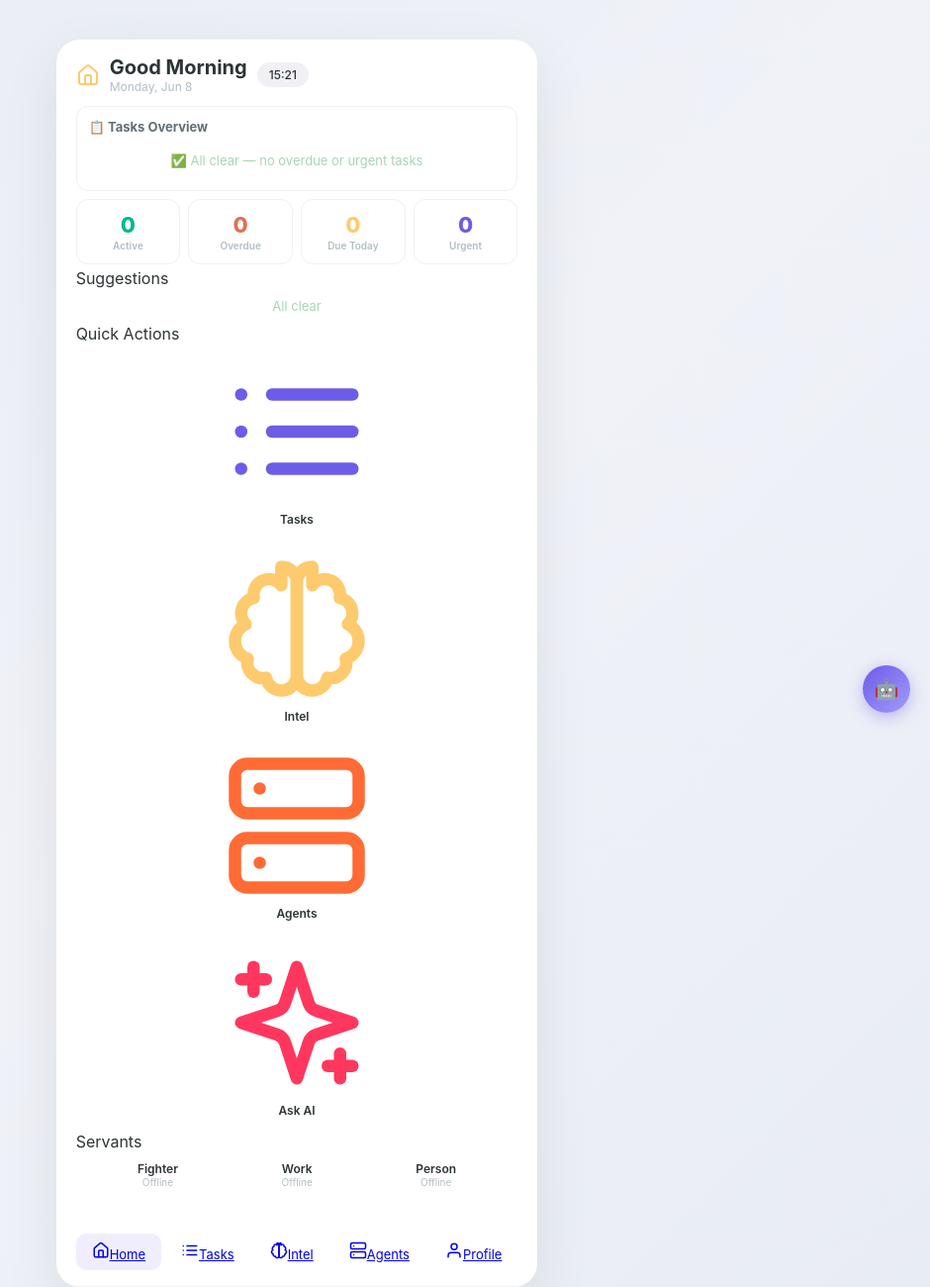
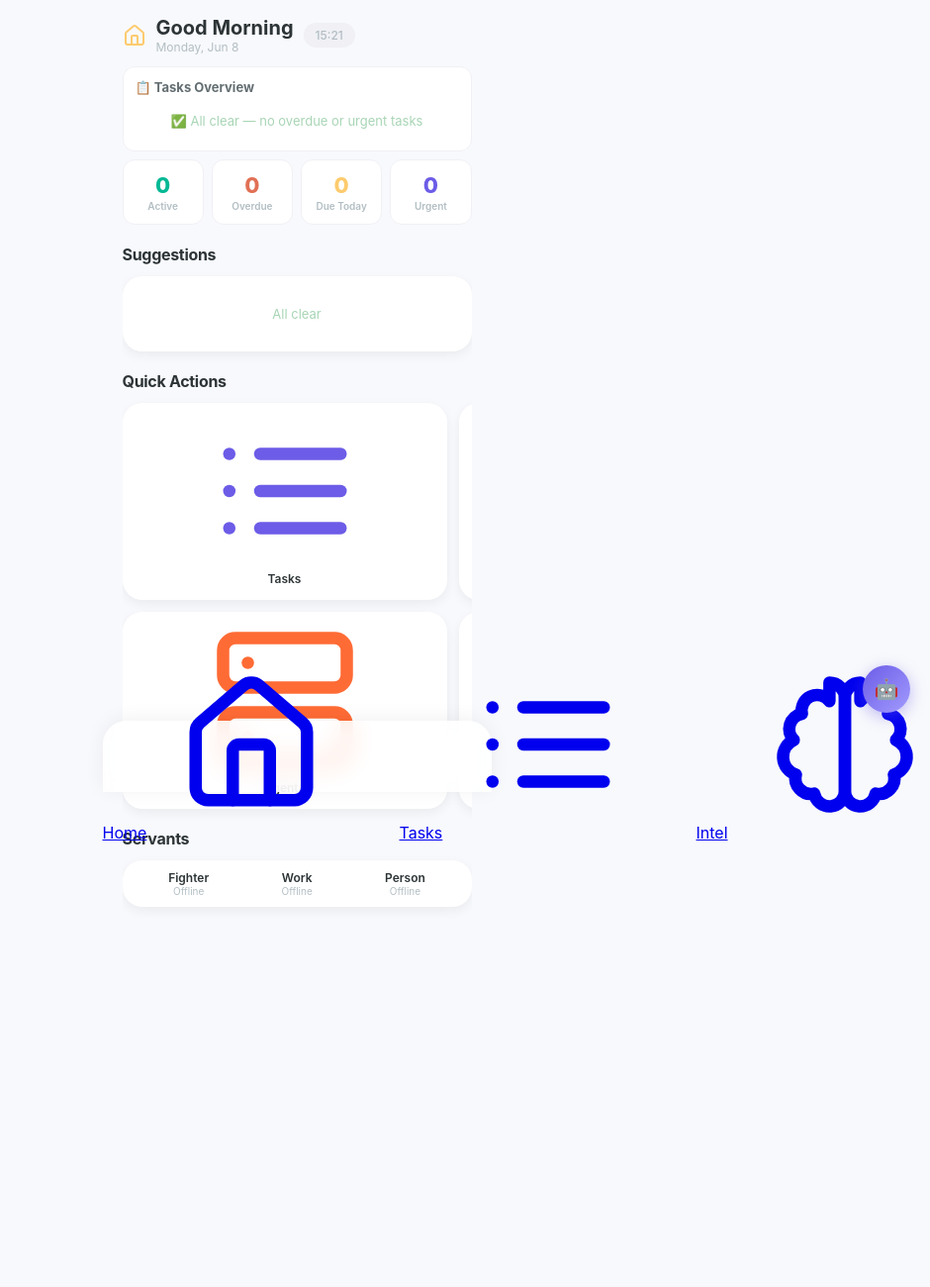
Before and after one commit to terrencelamkinet/GGDev, a Flask app: page / in a window 1280 px wide. Shown: the whole page at 99% size, without its empty margins (340-1280 px from the left). After the commit the page ends 904 px from the top, so only its background shows below. Run offline with Flask 3, Linux system fonts and the light colour scheme; data that the repository does not hold is empty; parts of the project's set-up code (start-up, migrations or seed data) failed here and were passed over; some libraries are stand-ins or nearby versions.

Commit message:
dashboard: restore v1.0 styles.css exactly, add missing vars (--orange/--blue/--pink/--gold-sub/--card-bg/--accent/--surface/surface-2)

```diff
--- a/gg-dashboard/static/styles.css
+++ b/gg-dashboard/static/styles.css
@@ -36,13 +36,75 @@
   background: var(--bg);
   color: var(--text);
   min-height: 100vh;
+  padding-bottom: calc(var(--nav-h) + 20px);
   -webkit-font-smoothing: antialiased;
 }
 .container { max-width: 393px; margin: 0 auto; padding: 0 20px; }
 
-.time-label { font-size: 12px; color: var(--text); font-weight: 500; background: var(--border); padding: 5px 12px; border-radius: 20px; }
+/* ===== HEADER ===== */
+.header {
+  display: flex; align-items: center; justify-content: space-between;
+  padding: calc(20px + var(--safe-top)) 0 24px;
+}
+.header-right { display: flex; align-items: center; gap: 8px; }
+.badge {
+  font-size: 11px; padding: 5px 14px; border-radius: 20px; font-weight: 600;
+  background: var(--green); color: white; box-shadow: 0 2px 6px rgba(168,213,181,0.3);
+}
+.badge.warning { background: var(--peach); }
+.time-label { font-size: 12px; color: var(--text-dim); background: var(--border); padding: 5px 12px; border-radius: 20px; font-weight: 500; }
 
-/* ===== BOTTOM NAV (mobile only) ===== */
+/* ===== TAB PAGES ===== */
+@keyframes fadeUp { from { opacity: 0; transform: translateY(10px); } to { opacity: 1; transform: translateY(0); } }
+
+/* ===== GREETING ===== */
+.greeting { margin-bottom: 20px; }
+.greeting h2 { font-size: 24px; font-weight: 800; letter-spacing: -0.5px; }
+.greeting .date { font-size: 13px; color: var(--text-dim); margin-top: 4px; font-weight: 500; }
+
+/* ===== METRIC SUMMARY ROW ===== */
+.metric-summary {
+  display: grid; grid-template-columns: repeat(3, 1fr); gap: 12px; margin-bottom: 20px;
+}
+.metric-card {
+  background: var(--card); border-radius: var(--radius-sm); padding: 16px 12px;
+  text-align: center; box-shadow: var(--shadow);
+}
+.metric-card .icon { font-size: 20px; margin-bottom: 6px; }
+.metric-card .value { font-size: 26px; font-weight: 800; letter-spacing: -0.5px; }
+.metric-card .value.green { color: var(--green-dark); }
+.metric-card .value.peach { color: var(--peach-dark); }
+.metric-card .value.gold { color: #f0b429; }
+.metric-card .label { font-size: 10px; color: var(--text-dim); text-transform: uppercase; letter-spacing: 0.8px; margin-top: 4px; font-weight: 600; }
+
+/* ===== SECTION TITLE ===== */
+.section-title {
+  font-size: 16px; font-weight: 700; letter-spacing: -0.3px;
+  margin: 20px 0 12px; display: flex; align-items: center; gap: 8px;
+}
+
+/* ===== CARDS ===== */
+.card {
+  background: var(--card); border-radius: var(--radius);
+  padding: 20px; margin-bottom: 14px;
+  box-shadow: var(--shadow); border: none;
+}
+.card-header {
+  display: flex; align-items: center; justify-content: space-between; margin-bottom: 16px;
+}
+.card-header h2 { font-size: 14px; font-weight: 700; display: flex; align-items: center; gap: 8px; }
+.card-header .tag {
+  font-size: 10px; padding: 4px 12px; border-radius: 20px; font-weight: 600;
+}
+.tag.green { background: rgba(168,213,181,0.25); color: var(--green-dark); }
+.tag.lavender { background: rgba(208,200,240,0.3); color: #9b8ec4; }
+.tag.peach { background: rgba(244,199,168,0.3); color: var(--peach-dark); }
+
+/* ===== TWO COL ===== */
+.col2 { display: grid; grid-template-columns: 1fr 1fr; gap: 12px; }
+.col2 .card { margin-bottom: 0; }
+
+/* ===== BOTTOM NAV ===== */
 .bottom-nav {
   position: fixed; bottom: 0; left: 0; right: 0;
   background: rgba(255,255,255,0.85); backdrop-filter: blur(12px);
@@ -77,68 +155,13 @@
     --blue: #7C7AFF;
     --pink: #FF6B8A;
     --card-bg: #1a1d26;
+    --surface: #1a1d26;
+    --surface-2: #14161c;
   }
+  .bottom-nav { box-shadow: 0 -2px 20px rgba(0,0,0,0.3); background: rgba(26,29,38,0.85); backdrop-filter: blur(12px); -webkit-backdrop-filter: blur(12px); }
   .time-label { background: rgba(99,110,114,0.15); }
-  .bottom-nav { box-shadow: 0 -2px 20px rgba(0,0,0,0.3); background: rgba(26,29,38,0.85); backdrop-filter: blur(12px); -webkit-backdrop-filter: blur(12px); }
+  .badge { box-shadow: 0 2px 6px rgba(0,0,0,0.2); }
+  .tag.green { background: rgba(168,213,181,0.12); }
+  .tag.lavender { background: rgba(208,200,240,0.12); }
+  .tag.peach { background: rgba(244,199,168,0.12); }
 }
-
-/* ===== iPhone 14 Pro (393×852) ===== */
-@media (min-width: 0px) and (max-width: 767px) {
-  body { padding-bottom: calc(var(--nav-h) + 20px); }
-  .bottom-nav {
-    position: fixed; bottom: 0; left: 50%; transform: translateX(-50%);
-    width: 100%; max-width: 393px;
-  }
-}
-
-/* ===== iPad / Tablet (768–1023) ===== */
-@media (min-width: 768px) and (max-width: 1023px) {
-  .container { max-width: 680px; }
-  .bottom-nav { max-width: 680px; }
-  body { padding-bottom: calc(var(--nav-h) + 20px); }
-}
-
-/* ===== Desktop 1920×1080 (1024px+) ===== */
-@media (min-width: 1024px) {
-  body {
-    background: linear-gradient(135deg, #e8ecf4 0%, #f0f2f8 50%, #e8ecf4 100%);
-    display: flex; align-items: flex-start; justify-content: center;
-    padding: 40px 20px; min-height: 100vh;
-  }
-  .container {
-    max-width: 860px; margin: 0; padding: 0;
-    width: 100%;
-  }
-  /* Wrap content in a subtle card for desktop */
-  .app-shell {
-    background: var(--card); border-radius: 24px;
-    box-shadow: 0 20px 60px rgba(0,0,0,0.08);
-    padding: 0 32px; max-width: 860px !important;
-    min-height: auto !important;
-  }
-  .scroll-content { padding-bottom: 20px !important; }
-  /* Desktop: move nav to sidebar-style top tabs */
-  .bottom-nav {
-    position: static; transform: none;
-    background: transparent; backdrop-filter: none;
-    box-shadow: none; border-radius: 0;
-    height: auto; padding: 16px 0;
-    justify-content: flex-start; gap: 4px;
-    border-bottom: 1px solid var(--border);
-    max-width: 100% !important;
-  }
-  .bottom-nav .nav-item {
-    padding: 8px 16px; border-radius: 10px;
-    flex-direction: row; gap: 6px; font-size: 13px;
-  }
-  .bottom-nav .nav-item .icon-nav { width: 18px; height: 18px; }
-  .bottom-nav .nav-item.active { background: rgba(108,92,231,0.1); }
-  body { padding-bottom: 0 !important; }
-}
-
-/* ===== DARK MODE DESKTOP ===== */
-@media (prefers-color-scheme: dark) and (min-width: 1024px) {
-  body { background: linear-gradient(135deg, #0a0c12 0%, #11131c 50%, #0a0c12 100%); }
-  .app-shell { background: #1a1d26; box-shadow: 0 20px 60px rgba(0,0,0,0.3); }
-  .bottom-nav .nav-item.active { background: rgba(162,155,254,0.1); }
-}
```
Also changed, not shown: other parts of gg-dashboard/static/styles.css (+21 -5 lines).
